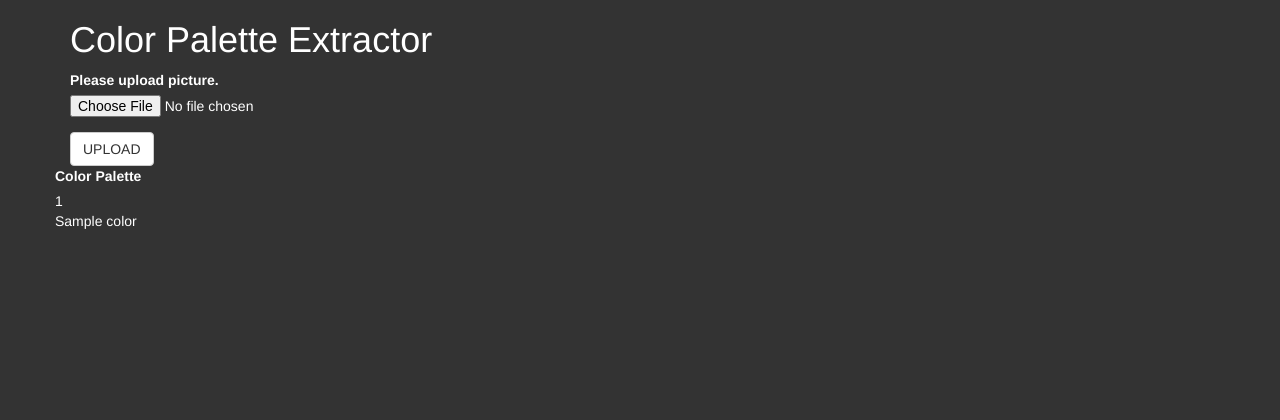
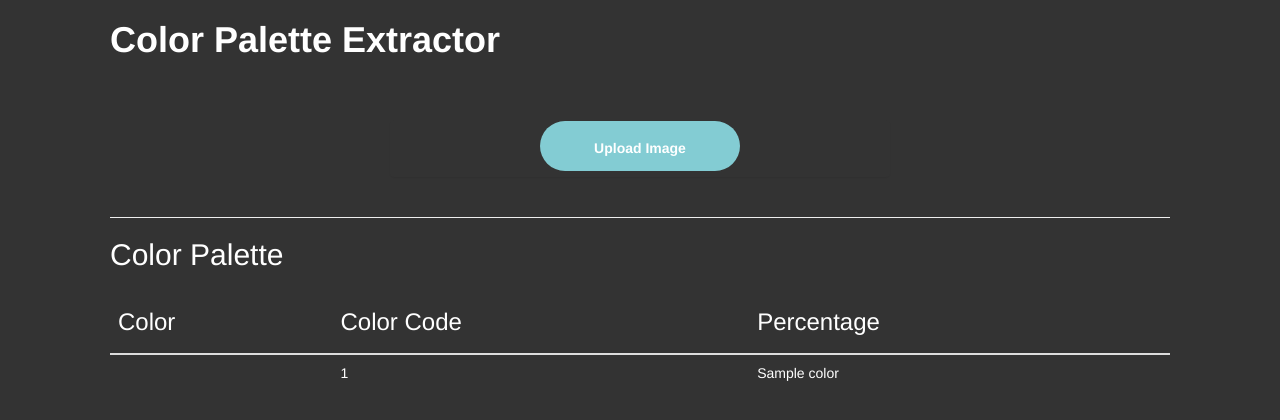
Before and after one commit to lost-komorebi/100-days-of-code, a Flask app: template blog(Day_57)/templates/index.html in a window 1280 px wide. Shown: the top 420 px of the page. Run offline with Flask 2, Linux system fonts and the light colour scheme; the template is opened without the code that fills it: values that come from a table or form of the project are taken from there, most other values are stand-ins (such as "Sample title", 1, 10 or a date in 2020); some libraries are stand-ins or nearby versions.

Commit message:
(Day_91) adjust html style

```diff
--- a/(Day_91)ImageColourPaletteGenerator/forms.py
+++ b/(Day_91)ImageColourPaletteGenerator/forms.py
@@ -10,6 +10,10 @@ from wtforms.validators import InputRequired
 
 class ImgForm(FlaskForm):
 
-    img = FileField(label='Please upload picture.', validators=[
-                    InputRequired(message='Please upload picture!')])
-    btn = SubmitField('UPLOAD')
+    img = FileField(
+        label='Upload Image',
+        validators=[
+            InputRequired(
+                message='Please upload picture!')],
+        render_kw={
+            'class': 'btn_upload'})
--- a/(Day_91)ImageColourPaletteGenerator/static/css/styles.css
+++ b/(Day_91)ImageColourPaletteGenerator/static/css/styles.css
@@ -6,24 +6,16 @@ background-color: #333;
 color: white;
 }
 
-a {
-    color: #ffc107;
+img{
+    width:100%;
+    max-width:900px;
+    display: block;
+    margin-left: auto;
+    margin-right: auto;
 }
 
-.jumbotron {
-  display: flex;
-  align-items: center;
-  margin: 0;
-  height: 100vh;
-  color: white;
-  background-color: #333;
-}
-
-.space-above {
-    margin-top: 20px;
-    padding-top: 20px;
-}
-
-.control-label{
-  color: white;
-}
+.container {max-width: 1100px; padding: 0 20px; margin:0 auto;}
+.panel {background-color: #333; margin: 50px auto 40px; max-width: 500px; text-align: center;}
+.button_outer {background: #83ccd3; border-radius:30px; text-align: center; height: 50px; width: 200px; display: inline-block; transition: .2s; position: relative; overflow: hidden;}
+.btn_upload {padding: 17px 30px 12px; color: #fff; text-align: center; position: relative; display: inline-block; overflow: hidden; z-index: 3; white-space: nowrap;}
+.btn_upload input {position: absolute; width: 100%; left: 0; top: 0; width: 100%; height: 105%; cursor: pointer; opacity: 0;}
--- a/(Day_91)ImageColourPaletteGenerator/templates/index.html
+++ b/(Day_91)ImageColourPaletteGenerator/templates/index.html
@@ -1,11 +1,14 @@
 {% extends 'bootstrap/base.html' %}
 {% import 'bootstrap/wtf.html' as wtf %}
 
-{% block title %}Color Palette Extractor{% endblock %}
-{% block styles%}
+{% block styles %}
 {{ super() }}
+<link rel="icon" type="image/x-icon" href="{{ url_for('static', filename='assets/favicon.ico')}}" />
 <link rel="stylesheet" type="text/css" href="{{ url_for('static', filename='css/styles.css') }}">
 {% endblock %}
+
+{% block title %}Color Palette Extractor{% endblock %}
+
 {% block content %}
 <!--this script must put inside body-->
 <script>
@@ -13,11 +16,15 @@
        window.history.replaceState( null, null, window.location.href );
    }
 </script>
+
 <div class="container">
-  <div class="row">
-    <div class="col-sm-12 col-md-8">
+    <header><h1><strong>Color Palette Extractor</strong></h1></header>
+</div>
 
-      <h1>Color Palette Extractor</h1>
+<div class="container">
+
+
+      <div class="col">
 
          <!-- This is where your WTForm will go -->
          {% with messages = get_flashed_messages() %}
@@ -27,26 +34,34 @@
          {% endfor %}
          {% endif %}
          {% endwith %}
+          <div class="panel">
+			<div class="button_outer">
+                <div class="btn_upload">
          {{ wtf.quick_form(form, novalidate=True) }}
-
                 	</div>
               	</div>
-
               </div>
-<div class="container">
-    <div class="row">
-        <div class="col-lg">
          {% if filename %}
          <img src="{{ url_for('image.display',filename=filename)}}">
          {% endif %}
       </div>
-        <div class="col-sm">
-            <label>Color Palette</label>
+    <hr>
+      <div class="col">
+
+
+         <div><h2>Color Palette</h2></div>
+         <table class="table">
+        <thead>
+        <tr><th><h3>Color</h3></th><th><h3>Color Code</h3></th><th><h3>Percentage</h3></th></tr>
+        </thead>
+        <tbody>
          {% for color in colors%}
-            <div style="background-color: {{color[0]}};">{{color[0]}}</div>
-            <div>{{color[1]}}</div>
+		    <tr><td style="background-color:{{color[0]}}"></td><td>{{color[0]}}</td><td>{{color[1]}}</td></tr>
 		   {% endfor %}
+        </tbody>
+
+	</table>
       </div>
    </div>
-</div>
+
 {% endblock %}
```
Also changed, not shown: (Day_91)ImageColourPaletteGenerator/static/assets/favicon.ico (added), (Day_91)ImageColourPaletteGenerator/static/demo.jpg (added). Lines whose indentation alone changed are shown as unchanged.
